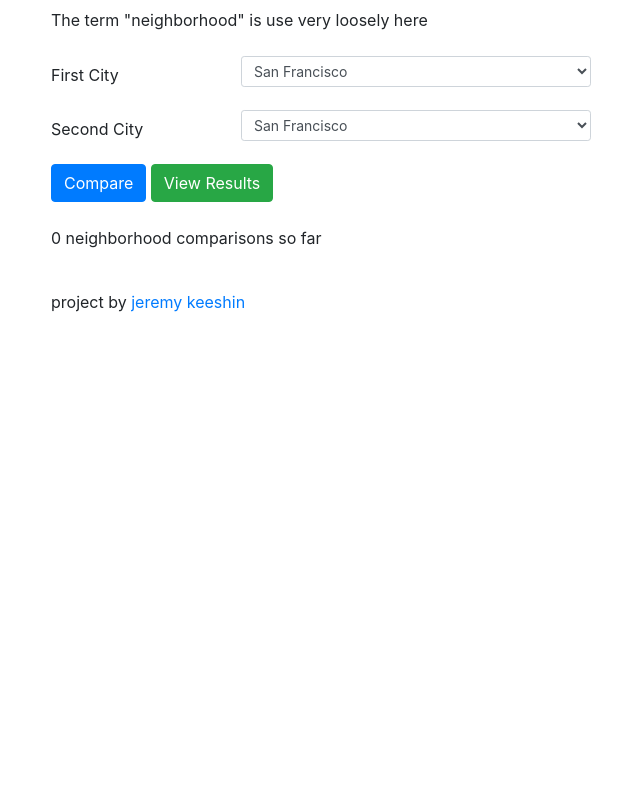
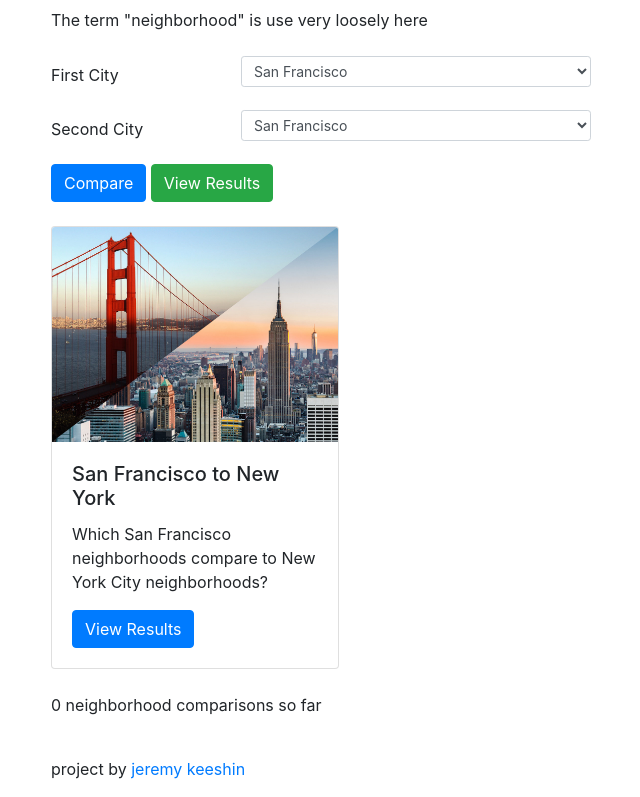
Before and after one commit to jkeesh/neighborhoods, a Django app: page / in a window 1280 px wide. Shown: the part 68-865 px from the top of the page, without its empty margins (34-674 px from the left). Before the commit the page ends 380 px from the top, so only its background shows below. Run offline with Django 3.2, Linux system fonts and the light colour scheme; data that the repository does not hold is empty; some libraries are stand-ins or nearby versions.

Commit message:
add sf nyc card

```diff
--- a/neighborhoods/compare/templates/index.html
+++ b/neighborhoods/compare/templates/index.html
@@ -51,6 +51,17 @@
                 </form>
 
                 <br>
+
+                <div class="card" style="width: 18rem;">
+                  <img class="card-img-top" src="/static/sfnyc.jpg" alt="SF vs NYC">
+                  <div class="card-body">
+                    <h5 class="card-title">San Francisco to New York</h5>
+                    <p class="card-text">Which San Francisco neighborhoods compare to New York City neighborhoods?</p>
+                    <a href="/view/sf/nyc" class="btn btn-primary">View Results</a>
+                  </div>
+                </div>
+
+                <br>
                 <p>{{count}} neighborhood comparisons so far</p>
 
                 <br>
```
Also changed, not shown: README.md, neighborhoods/compare/static/sfnyc.jpg (added).
